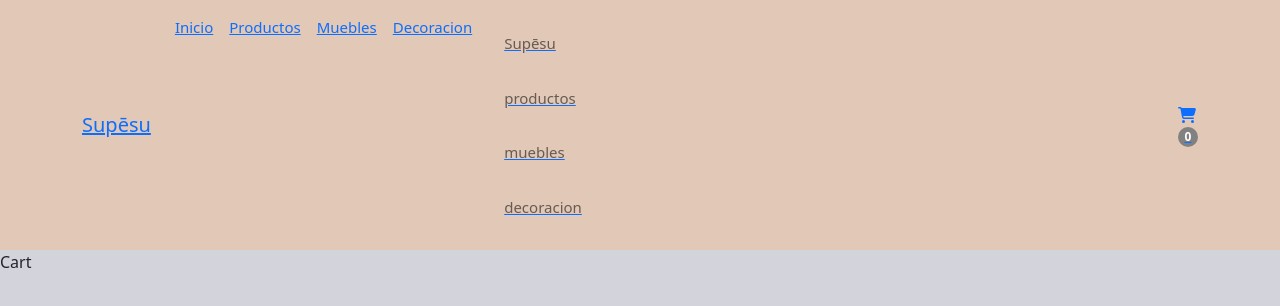
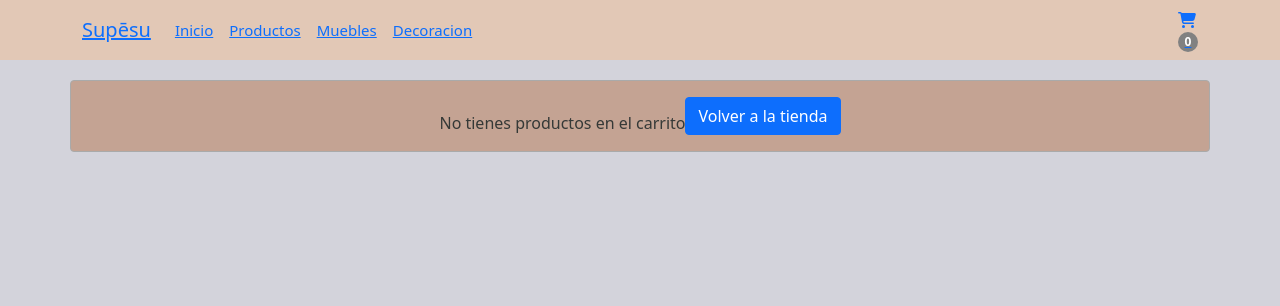
Before and after one commit to Andrezgrondona/supesu, a React (Create React App) app: page /cart in a window 1280 px wide. Shown: the top 306 px of the page. Built offline with nearby package versions, Linux system fonts and the light colour scheme.

Commit message:
cart view

```diff
--- a/src/components/Carticon/Carticon.js
+++ b/src/components/Carticon/Carticon.js
@@ -8,7 +8,7 @@
 
 
 export default function CartWidget() {
-  const { cart } = React.useContext(CartContext);
+  const { countItems, cart } = React.useContext(CartContext);
   return (
     <div className="CartWidget">
       <Link to="/cart">
@@ -16,6 +16,7 @@
         <span className="badge">
           {cart.length}
         </span>
+
       </Link>
     </div>
   );
--- a/src/components/NavbarBoostrap/NavbarBoostrap.js
+++ b/src/components/NavbarBoostrap/NavbarBoostrap.js
@@ -1,7 +1,7 @@
-/* import ListadoN from "../ListadoN/ListadoN";
+/*  import ListadoN from "../ListadoN/ListadoN";
 import NavBarList from "../NavBarList/NavBarList";
 
-import CartIcon from "../Carticon/CartIcon"
+import CartIcon from "../CartIcon/CartIcon";
 import {Navbar, Container, Nav} from "react-bootstrap";
 import { Link, NavLink } from "react-router-dom"
 
@@ -31,10 +31,10 @@
     </header>
   );
 }
- */
+  */
 /* -------------------------------- prueba 1 -------------------------------- */
 
- import ListadoN from "../ListadoN/ListadoN";
+  import ListadoN from "../ListadoN/ListadoN";
 import NavBarList from "../NavBarList/NavBarList";
 
 import CartIcon from "../CartIcon/CartIcon"
@@ -77,7 +77,7 @@
               <Nav.Link>
                 <NavLink to="/category/2">
 
-                    <NavBarList />
+                   {/*  <NavBarList />  */}
 
                 </NavLink>
               </Nav.Link>
--- a/src/context/CartContext.js
+++ b/src/context/CartContext.js
@@ -57,10 +57,18 @@
   const isInCart = (id) => {
     return cart.find(item => item.id === id)
   }
-
-
+ /* ------------------------------ Contador----------------------------- */
+  const countItems = () => {
+    let carQuantity = 0
+    cart.map((cartItem)=>{
+      (carQuantity += cartItem.quantity)
+    })
+    return carQuantity
+  }
+/* -------------------------------- contador -------------------------------- */
   return (
     <Provider value={{
+      countItems,
       addToCart,
       removeFromCart,
       deleteAll,
--- a/src/styles/styles.css
+++ b/src/styles/styles.css
@@ -160,3 +160,12 @@
     margin-left: 150px;
 }
 /* -----------------------------SUSCRIBIRSE -------------------------------- */
+
+/* --------------------------------- CARRITO -------------------------------- */
+.titulo_cart{
+    font-size: 30px;
+    text-align: center;
+    background-color: #a9aaaa;
+    height: 50px;
+}
+/* --------------------------------- CARRITO -------------------------------- */
--- a/src/views/Cart/Cart.js
+++ b/src/views/Cart/Cart.js
@@ -1,22 +1,99 @@
-/* import React from 'react'
-import ItemListContainer from '../../components/ItemListContainer/ItemListContainer'
-import NavbarBoostrap from '../../components/NavbarBoostrap/NavbarBoostrap'
-import { CartContext, CartProvider } from '../../context/CartContext'
 
-function Cart({ children, CartContext, CartProvider })
-{}
-export default Cart
- */
 
-/* -------------------------------- prueba 1 -------------------------------- */
- import React from 'react'
+import React from 'react'
+import {CartContext} from '../../context/CartContext'
+import { Link } from 'react-router-dom'
+import {Alert, Col,Card,Button,Row,Container} from 'react-bootstrap'
 
 function Cart() {
+  const {cart} = React.useContext(CartContext)
+  const {removeFromCart} = React.useContext(CartContext)
+  const {deleteAll} = React.useContext(CartContext)
+  const {addToCart} = React.useContext(CartContext)
+  const {countItems} = React.useContext(CartContext)
   return (
-    <div>Cart</div>
+    <>
+
+<div>
+
+        {!(cart.length > 0) ?
+        (<>
+
+        <div>
+          <>
+            {['primary',].map((variant) => (
+              <Container>
+                <Row>
+                <Alert key={variant} variant={variant}>
+                  No tienes productos en el carrito
+                  <Link to={`/`} >
+                          <Button variant="primary" >Volver a la tienda </Button>
+                      </Link>
+                </Alert>
+                </Row>
+              </Container>
+            ))}
+          </>
+        </div>
+        </>):
+        (
+            <>
+
+                <Container>
+                <h1 className='titulo_cart'>Tienes {countItems()} elementos en tu carrito</h1>
+
+                </Container>
+
+                <Container>
+                    {cart.map((cartItem) => {
+                        return(
+                            <>
+                                <Row>
+                                <Card >
+                                    <Row>
+                                        <Col md={{ span: 3 }}>
+                                            <Card.Img variant="top" src={cartItem.image}/>
+                                        </Col>
+                                        <Col md={{ span: 3 }}>
+                                            <p>{cartItem.title}</p>
+                                        </Col>
+                                        <Col md={{ span: 3 }}>
+                                            <p>Cantidad:</p>
+                                            <p>{cartItem.quantity}</p>
+                                        </Col>
+                                        <Col md={{ span: 3 }}>
+                                            <Button variant="primary" onClick={ ()=>removeFromCart(cartItem.id)}>Eliminar del carrito </Button>
+                                        </Col>
+                                    </Row>
+                                </Card>
+                                </Row>
+                            </>
+                        )
+                    })}
+
+                </Container>
+                <Row className="text-center">
+                    <Col md={{ span: 4 }}>
+                        <Link to={`/`} >
+                            <Button variant="primary" >Volver a la tienda </Button>
+                        </Link>
+                    </Col>
+                    <Col md={{ span: 4 }}>
+                        <Button variant="secondary" onClick={ ()=>deleteAll()} >Limpiar Carrito </Button>
+                    </Col>
+                    <Col md={{ span: 4 }}>
+                        <Button variant="success" >Ir a pagar </Button>
+                    </Col>
+                </Row>
+            </>
+        )
+         }
+
+    </div>
+
+
+</>
   )
 }
 
 export default Cart
-
-/* -------------------------------- prueba 1 -------------------------------- */
```
